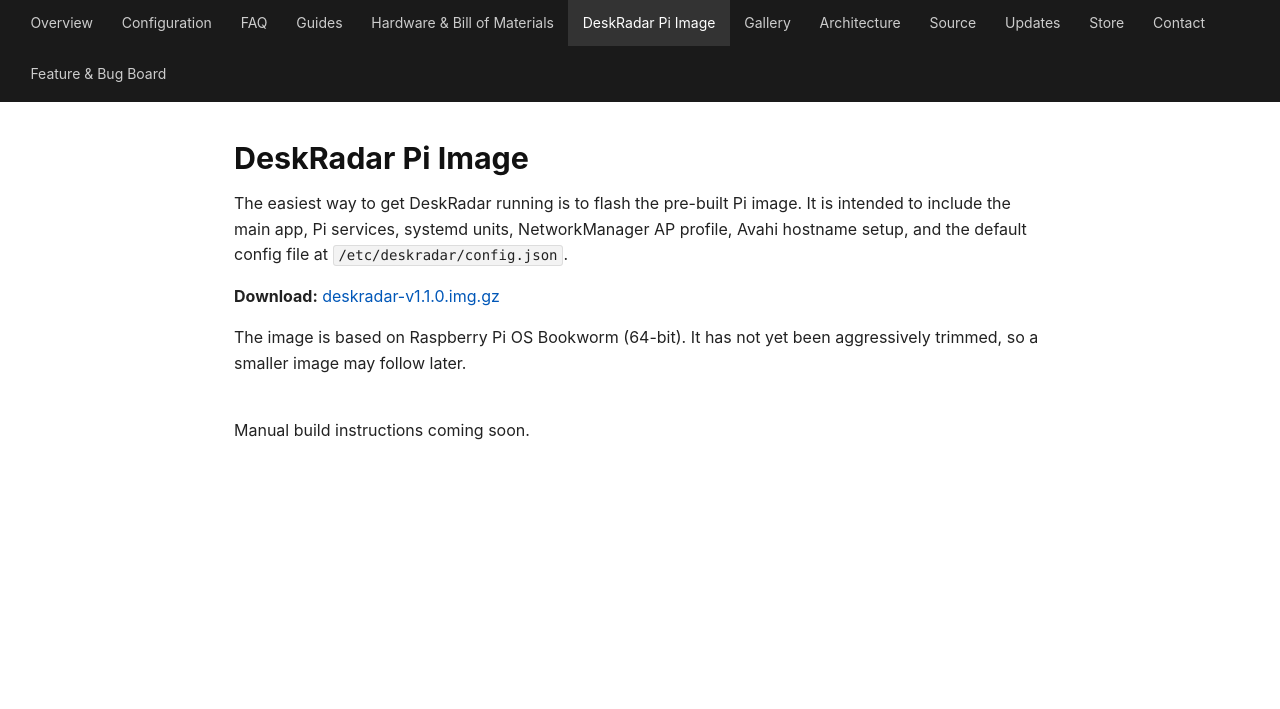
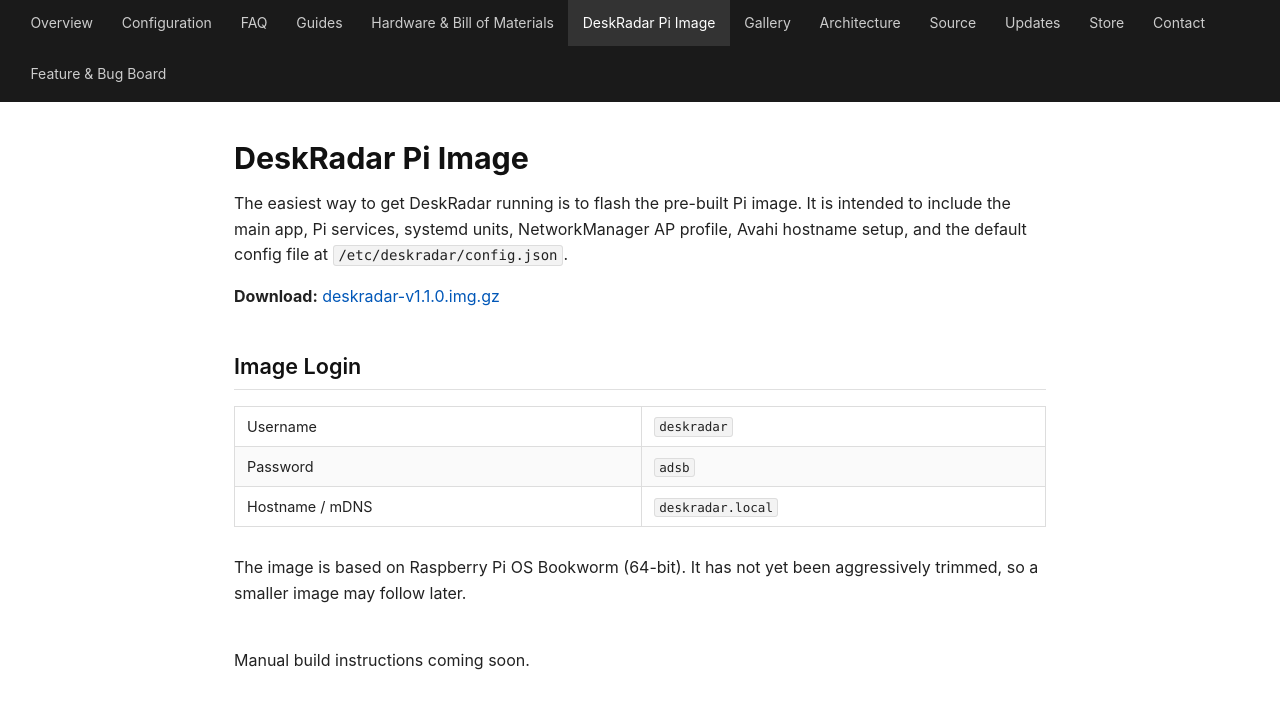
Before and after one commit to deskradario/deskradar-wiki, a Jekyll site: the page built from pi_image.html, in a window 1280 px wide. Shown: the top 709 px of the page. Built offline with Jekyll 4.4.1, drawn with Linux system fonts in a browser that asks for light colours.

Commit message:
pi creds

```diff
--- a/pi_image.html
+++ b/pi_image.html
@@ -11,6 +11,16 @@
 
 <p><strong>Download:</strong> <a href="https://pi-image.deskradar.io/deskradar-v1.1.0.img.gz">deskradar-v1.1.0.img.gz</a></p>
 
+<h2>Image Login</h2>
+
+<table>
+  <tbody>
+    <tr><td>Username</td><td><code>deskradar</code></td></tr>
+    <tr><td>Password</td><td><code>adsb</code></td></tr>
+    <tr><td>Hostname / mDNS</td><td><code>deskradar.local</code></td></tr>
+  </tbody>
+</table>
+
 <p>The image is based on Raspberry Pi OS Bookworm (64-bit). It has not yet been aggressively trimmed, so a smaller image may follow later.</p>
 
 <br>
```
